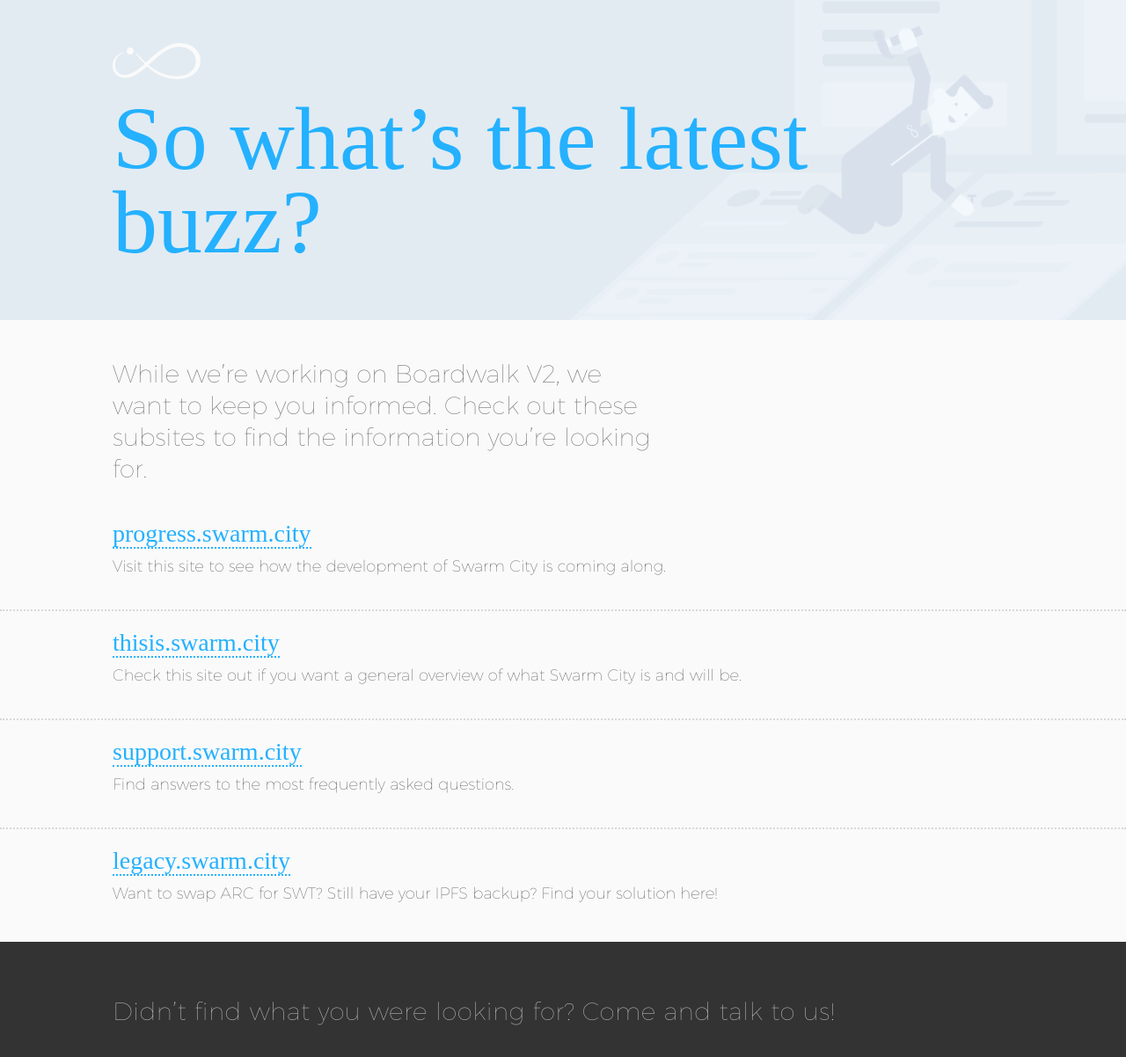
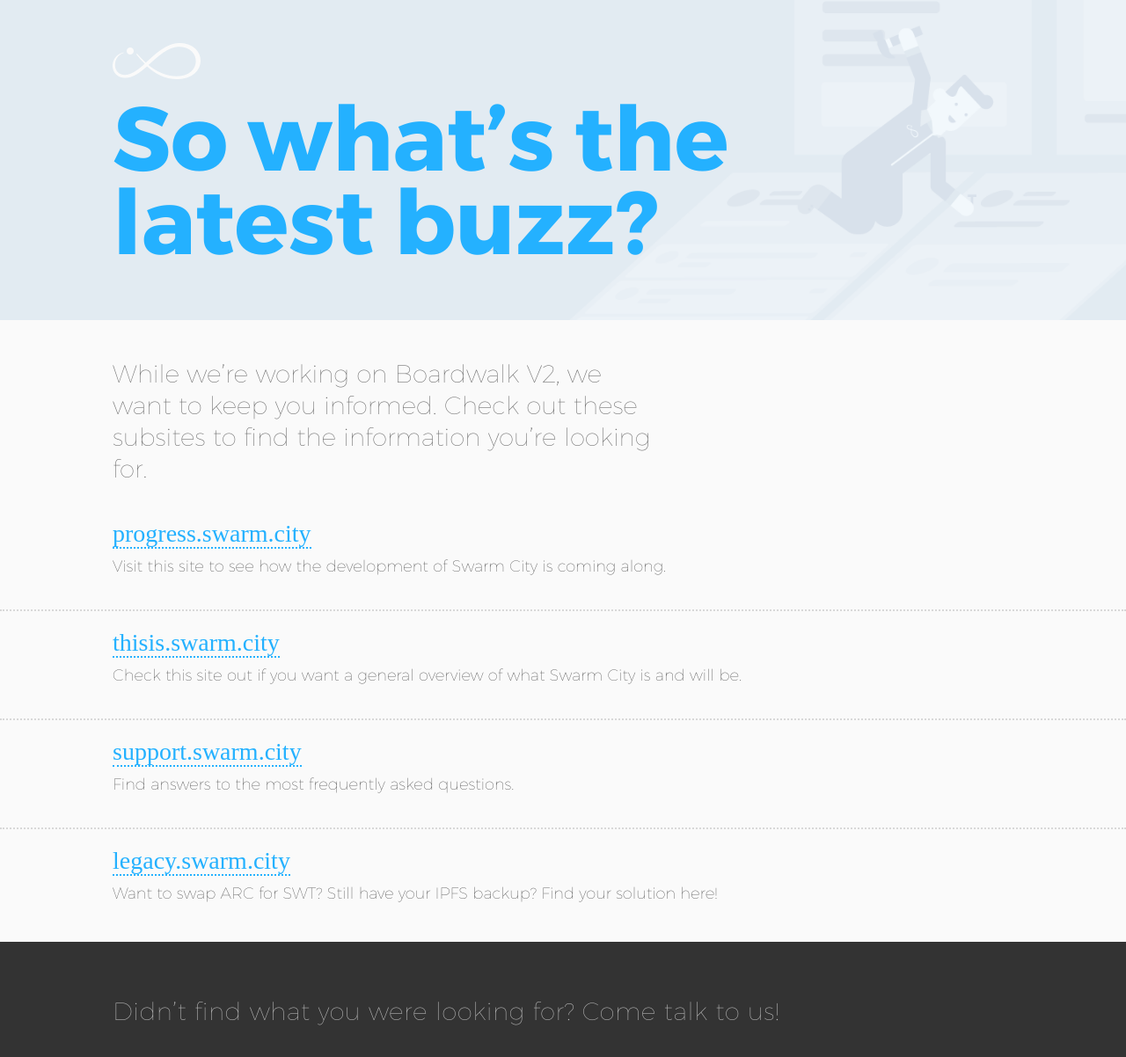
Before and after one commit to sugarpusher/SClandingpage, a plain HTML site: page index.html in a window 1280 px wide. Shown: the part 68-1270 px from the top of the page at 88% size. Drawn offline with nearby package versions, Linux system fonts and the light colour scheme; a web font is replaced by a local one.

Commit message:
Font fix

```diff
--- a/index.html
+++ b/index.html
@@ -125,7 +125,7 @@
       <footer>
         <div class="section">
           <div class="">
-            <h2>Didn’t find what you were looking for? Come and talk to us!</h2>
+            <h2>Didn’t find what you were looking for? Come talk to us!</h2>
             <a class="btn btn-dark" href="https://riot.im/app/#/group/+swarmcity:matrix.org" target="_blank">
               <img src="images/social_riot.png">
               Swarm City on Riot
--- a/style.css
+++ b/style.css
@@ -205,7 +205,7 @@
       max-width: 80px;
     }
     #header h1 {
-      font-family: "Montserrat-ExtraBold";
+      font-family: "Montserrat-Bold";
       font-size: 88px;
       line-height: 82px;
     }
```
